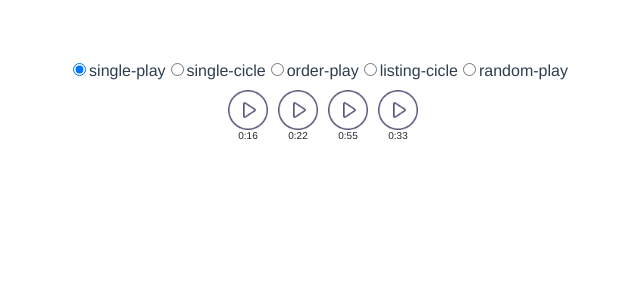
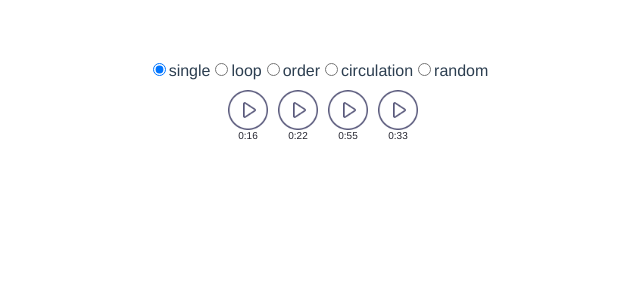
Before and after one commit to GinMu/vue-audio, a Vue app: page / in a window 1280 px wide. Shown: the top 300 px of the page, without its empty margins (322-962 px from the left). Built offline with nearby package versions, Linux system fonts and the light colour scheme.

Commit message:
modify constant.js

```diff
--- a/src/App.vue
+++ b/src/App.vue
@@ -1,19 +1,19 @@
 <template>
   <div id="app">
     <div class="parameter">
-      <input type="radio" name="single" :value="single_play" v-model="type" id="single">
-      <label for="single">single-play</label>
-      <input type="radio" name="loop" :value="single_cicle" v-model="type" id="loop">
-      <label for="loop">single-cicle</label>
-      <input type="radio" name="order" :value="order_play" v-model="type" id="order">
-      <label for="order">order-play</label>
-      <input type="radio" name="listing" :value="listing_cicle" v-model="type" id="listing">
-      <label for="listing">listing-cicle</label>
-      <input type="radio" name="random" :value="random_play" v-model="type" id="random">
-      <label for="random">random-play</label>
+      <input type="radio" name="single" :value="single_mode" v-model="mode" id="single">
+      <label for="single">single</label>
+      <input type="radio" name="loop" :value="loop_mode" v-model="mode" id="loop">
+      <label for="loop">loop</label>
+      <input type="radio" name="order" :value="order_mode" v-model="mode" id="order">
+      <label for="order">order</label>
+      <input type="radio" name="listing" :value="circulation_mode" v-model="mode" id="circulation">
+      <label for="circulation">circulation</label>
+      <input type="radio" name="random" :value="random_mode" v-model="mode" id="random">
+      <label for="random">random</label>
     </div>
     <div class="audio-container">
-      <vue-audio v-for="(list, index) of lists" :source="list.source" :time="list.time" :index="index" :type="type"></vue-audio>
+      <vue-audio v-for="(list, index) of lists" :source="list.source" :time="list.time" :index="index" :mode="mode"></vue-audio>
     </div>
   </div>
 </template>
@@ -41,12 +41,12 @@ export default {
         source: 'http://file.kuyinyun.com/group2/M00/84/DF/rBBGelZL7EuAKFL_ABiwByGtPBo792.mp3',
         time: '0:33'
       }],
-      type: constant.SINGLE_PLAY,
-      single_play: constant.SINGLE_PLAY,
-      single_cicle: constant.SINGLE_CICLE,
-      order_play: constant.ORDER_PLAY,
-      listing_cicle: constant.LISTING_CICLE,
-      random_play: constant.RANDOM_PLAY
+      mode: constant.SINGLE,
+      single_mode: constant.SINGLE,
+      loop_mode: constant.LOOP,
+      order_mode: constant.ORDER,
+      circulation_mode: constant.CIRCULATION,
+      random_mode: constant.RANDOM
     }
   }
 }
--- a/src/components/audio.vue
+++ b/src/components/audio.vue
@@ -33,9 +33,9 @@ export default {
       type: String,
       default: ''
     },
-    type: {
+    mode: {
       type: Number,
-      default: constant.SINGLE_PLAY
+      default: constant.SINGLE
     },
     index: {
       type: Number,
@@ -61,7 +61,7 @@ export default {
   },
   computed: {
     loop () {
-      return this.type === constant.SINGLE_CICLE
+      return this.mode === constant.LOOP
     },
     currentProgress () {
       return this.progress || this.time
@@ -117,7 +117,7 @@ export default {
       this.currentState = constant.LOAD_CLASS
     },
     _ended () {
-      // 单曲循环不会触发ended事件
+      // it doesn't trigger end event when the mode is loop
       this.progress = ''
       this._pause()
       this._typeControl()
@@ -126,21 +126,21 @@ export default {
       console.log(e)
     },
     _typeControl () {
-      // 单曲播放
-      if (this.type === constant.SINGLE_PLAY) {
+      // single mode
+      if (this.mode === constant.SINGLE) {
         return
       }
       let index = this.index
       let nextIndex
-      // 顺序播放
-      if (this.type === constant.ORDER_PLAY && index < this.audios.length - 1) {
+      // order mode
+      if (this.mode === constant.ORDER && index < this.audios.length - 1) {
         nextIndex = index + 1
         this.audios[nextIndex].play()
         return
       }
 
-      // 列表循环
-      if (this.type === constant.LISTING_CICLE) {
+      // circulation mode
+      if (this.mode === constant.CIRCULATION) {
         if (index === this.audios.length - 1) {
           nextIndex = 0
         } else {
@@ -150,8 +150,8 @@ export default {
         return
       }
 
-      // 随机播放
-      if (this.type === constant.RANDOM_PLAY) {
+      // random mode
+      if (this.mode === constant.RANDOM) {
         nextIndex = Math.floor((this.audios.length - 1) * Math.random())
         if (nextIndex >= index) {
           nextIndex += 1
@@ -160,12 +160,11 @@ export default {
       }
     },
     _stopOther (target) {
+      // stop other audio which is playing
       if (currentTarget && currentTarget !== target) {
         let audio = currentTarget.querySelector('audio')
         audio.pause()
-        if (audio.currentTime > 0) {
-          audio.currentTime = 0
-        }
+        audio.currentTime = 0
       }
       currentTarget = target
     }
--- a/src/components/constant.js
+++ b/src/components/constant.js
@@ -6,12 +6,12 @@ export const PAUSE_CLASS = 'play'
 
 export const LOAD_CLASS = 'load'
 
-export const SINGLE_PLAY = 0
+export const SINGLE = 0
 
-export const ORDER_PLAY = 1
+export const ORDER = 1
 
-export const SINGLE_CICLE = 2
+export const LOOP = 2
 
-export const LISTING_CICLE = 3
+export const CIRCULATION = 3
 
-export const RANDOM_PLAY = 4
+export const RANDOM = 4
```
